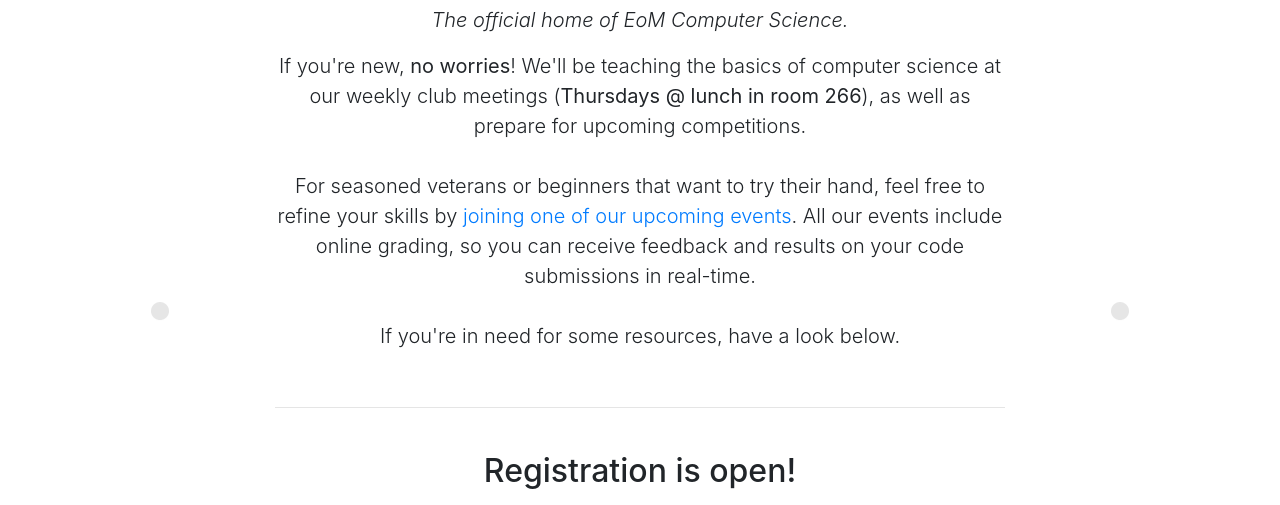
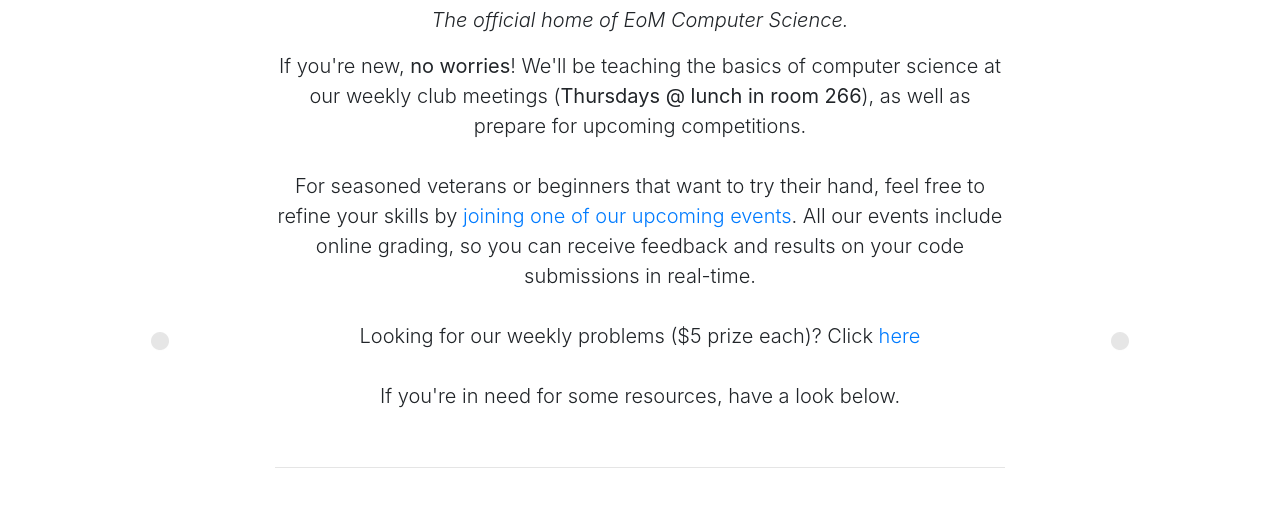
Before and after one commit to redside100/eomcs.club, a website with bundled scripts: page index.html in a window 1280 px wide. Shown: the part 544-1049 px from the top of the page. Built offline with nearby package versions, Linux system fonts and the light colour scheme.

Commit message:
Added weekly problems, changed license

```diff
--- a/index.html
+++ b/index.html
@@ -69,7 +69,7 @@
           <div class="col-lg-8 mx-auto">
             <h2>Welcome to Earl of March CS!</h2>
 			<p class="lead" style="text-align: center"><i>The official home of EoM Computer Science.</i></p>
-            <p class="lead" style="text-align: center">If you're new, <b>no worries</b>! We'll be teaching the basics of computer science at our weekly club meetings (<b>Thursdays @ lunch in room 266</b>), as well as prepare for upcoming competitions.<br><br>For seasoned veterans or beginners that want to try their hand, feel free to refine your skills by <a href="#upcomingevents" class="js-scroll-trigger">joining one of our upcoming events</a>. All our events include online grading, so you can receive feedback and results on your code submissions in real-time.<br><br> If you're in need for some resources, have a look below.</p>
+            <p class="lead" style="text-align: center">If you're new, <b>no worries</b>! We'll be teaching the basics of computer science at our weekly club meetings (<b>Thursdays @ lunch in room 266</b>), as well as prepare for upcoming competitions.<br><br>For seasoned veterans or beginners that want to try their hand, feel free to refine your skills by <a href="#upcomingevents" class="js-scroll-trigger">joining one of our upcoming events</a>. All our events include online grading, so you can receive feedback and results on your code submissions in real-time.<br><br>Looking for our weekly problems ($5 prize each)? Click <a href="https://www.hackerrank.com/eomcs-weekly-problems">here</a><br><br>If you're in need for some resources, have a look below.</p>
 			<br><hr><br>
 			<h2>Registration is open!</h2><br>
 			 <p class="lead" style="text-align: center"><a href="https://docs.google.com/forms/d/e/1FAIpQLSdQJzjUSBisYQRXzwaz3Ckrm7vbhGPB92FTSCyhiY24-MlFRQ/viewform"><button style="width: 95px">Register</button></a></p>
```
Also changed, not shown: 1 other file.
